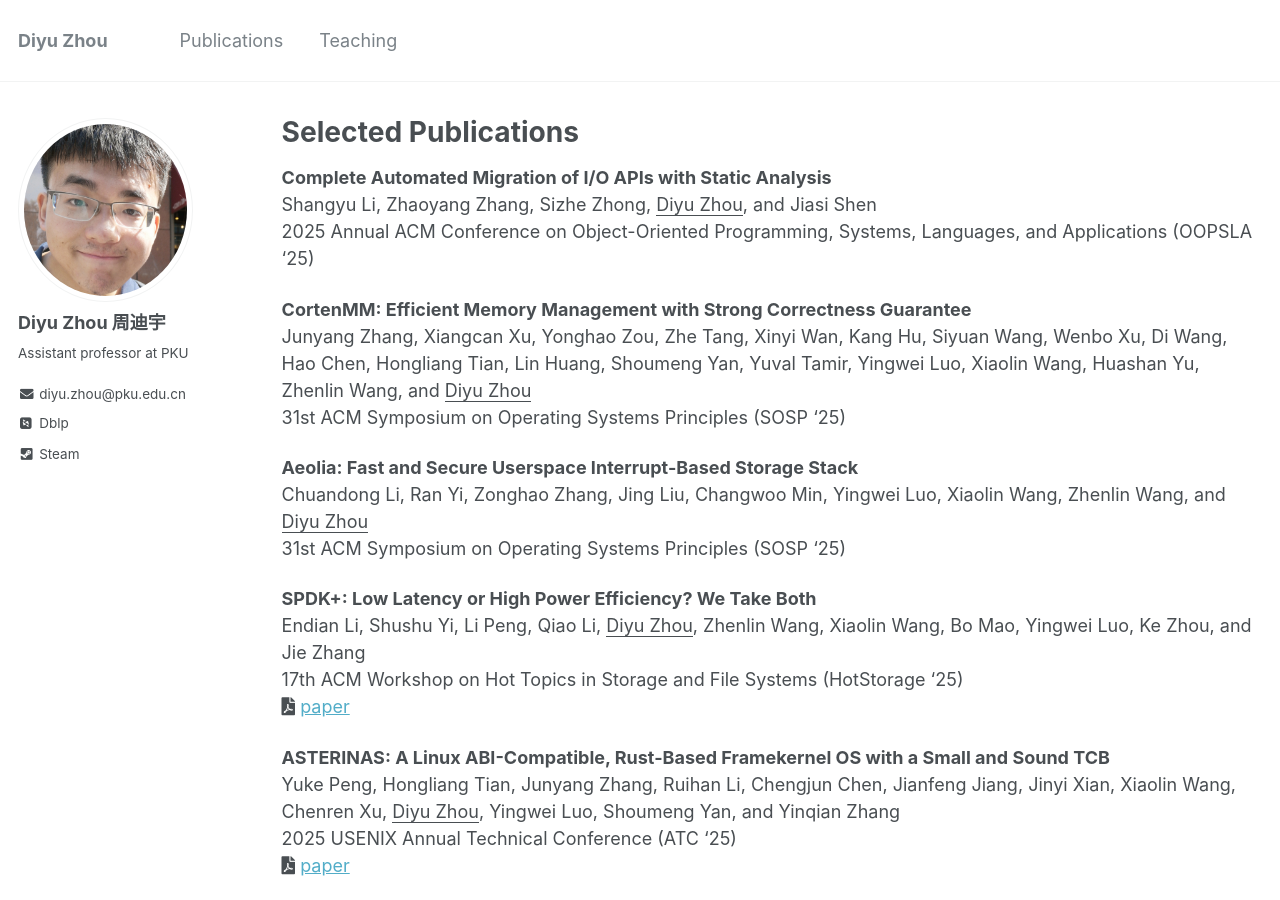
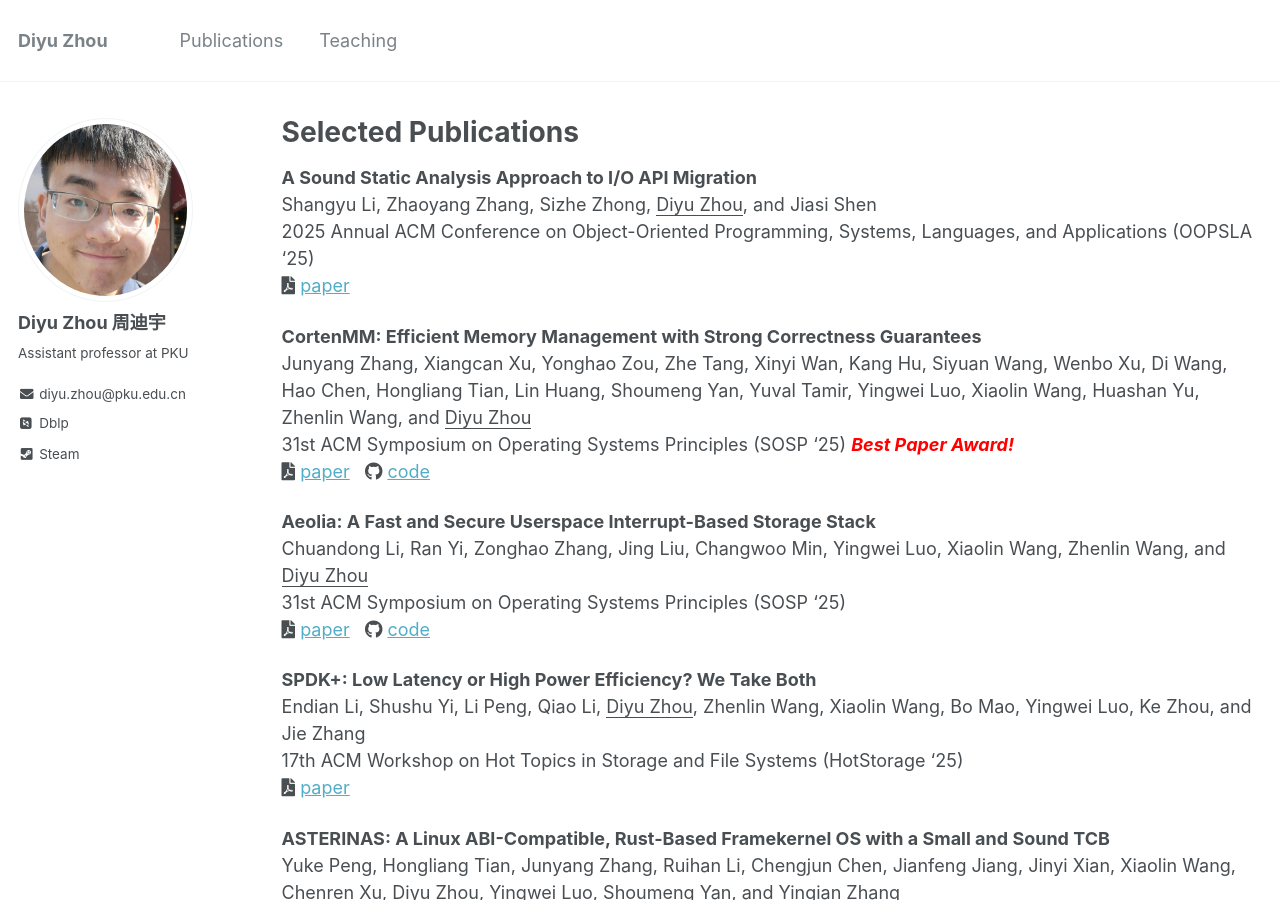
Before and after one commit to zhou-diyu/zhou-diyu.github.io, a Jekyll site: the page built from _pages/publications.md, in a window 1280 px wide and 900 px high. Built offline with Jekyll 4.4.1, drawn with Linux system fonts in a browser that asks for light colours; some web fonts are replaced.

Commit message:
sosp 25 and oospla 25 cr updates

```diff
--- a/_pages/publications.md
+++ b/_pages/publications.md
@@ -8,18 +8,26 @@ author_profile: true
 \* denotes equal contribution
 -->
 
-**Complete Automated Migration of I/O APIs with Static Analysis** \
+**A Sound Static Analysis Approach to I/O API Migration** \
 Shangyu Li, Zhaoyang Zhang, Sizhe Zhong, <ins>Diyu Zhou</ins>, and Jiasi Shen \
-2025 Annual ACM Conference on Object-Oriented Programming, Systems, Languages, and Applications (OOPSLA '25)
+2025 Annual ACM Conference on Object-Oriented Programming, Systems, Languages, and Applications (OOPSLA '25) \
+<i class="fas fa-file-pdf" aria-hidden="true"></i> [paper](/files/sprout-oopsla25.pdf)
 
-**CortenMM: Efficient Memory Management with Strong Correctness Guarantee** \
+**CortenMM: Efficient Memory Management with Strong Correctness Guarantees** \
 Junyang Zhang, Xiangcan Xu, Yonghao Zou, Zhe Tang, Xinyi Wan, Kang Hu, Siyuan Wang, Wenbo Xu, Di Wang, Hao Chen, Hongliang Tian, Lin Huang, Shoumeng Yan, Yuval Tamir, Yingwei Luo, Xiaolin Wang, Huashan Yu, Zhenlin Wang, and <ins>Diyu Zhou</ins> \
 31st ACM Symposium on Operating Systems Principles (SOSP '25)
+<span style="color:red"> ***Best Paper Award!*** </span> \
+<i class="fas fa-file-pdf" aria-hidden="true"></i> [paper](/files/cortenmm-sosp25.pdf)
+&nbsp; <i class="fab fa-github"></i> [code](https://github.com/TELOS-syslab/CortenMM-Artifact)
 
 
-**Aeolia: Fast and Secure Userspace Interrupt-Based Storage Stack** \
+
+**Aeolia: A Fast and Secure Userspace Interrupt-Based Storage Stack** \
 Chuandong Li, Ran Yi, Zonghao Zhang, Jing Liu, Changwoo Min, Yingwei Luo, Xiaolin Wang, Zhenlin Wang, and <ins>Diyu Zhou</ins> \
-31st ACM Symposium on Operating Systems Principles (SOSP '25)
+31st ACM Symposium on Operating Systems Principles (SOSP '25) \
+<i class="fas fa-file-pdf" aria-hidden="true"></i> [paper](/files/aeolia-sosp25.pdf)
+&nbsp; <i class="fab fa-github"></i> [code](https://github.com/TELOS-syslab/Aeolia)
+
 
 **SPDK+: Low Latency or High Power Efficiency? We Take Both** \
 Endian Li, Shushu Yi, Li Peng, Qiao Li, <ins>Diyu Zhou</ins>, Zhenlin Wang, Xiaolin Wang, Bo Mao, Yingwei Luo, Ke Zhou, and Jie Zhang \
```
Also changed, not shown: 3 other files.
